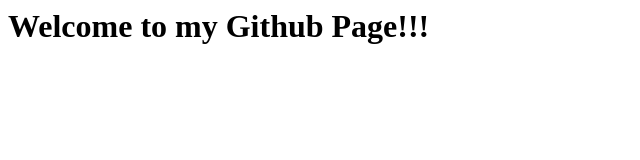
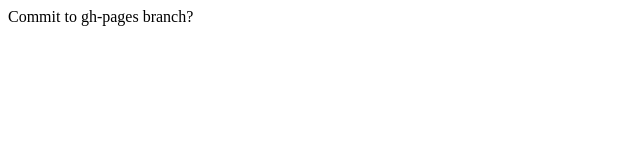
Before and after one commit to hoodp/hoodp.github.io, a plain HTML site: page index.html in a window 1280 px wide. Shown: the whole page, without its empty margins (0-640 px from the left). Drawn offline with Linux system fonts and the light colour scheme.

Commit message:
updated index

```diff
--- a/index.html
+++ b/index.html
@@ -3,6 +3,6 @@
 <head>
 </head>
 <body>
-  <h1>Welcome to my Github Page!!!</h1>
+  <p>Commit to gh-pages branch?</p>
 </body>
 </html>
```
